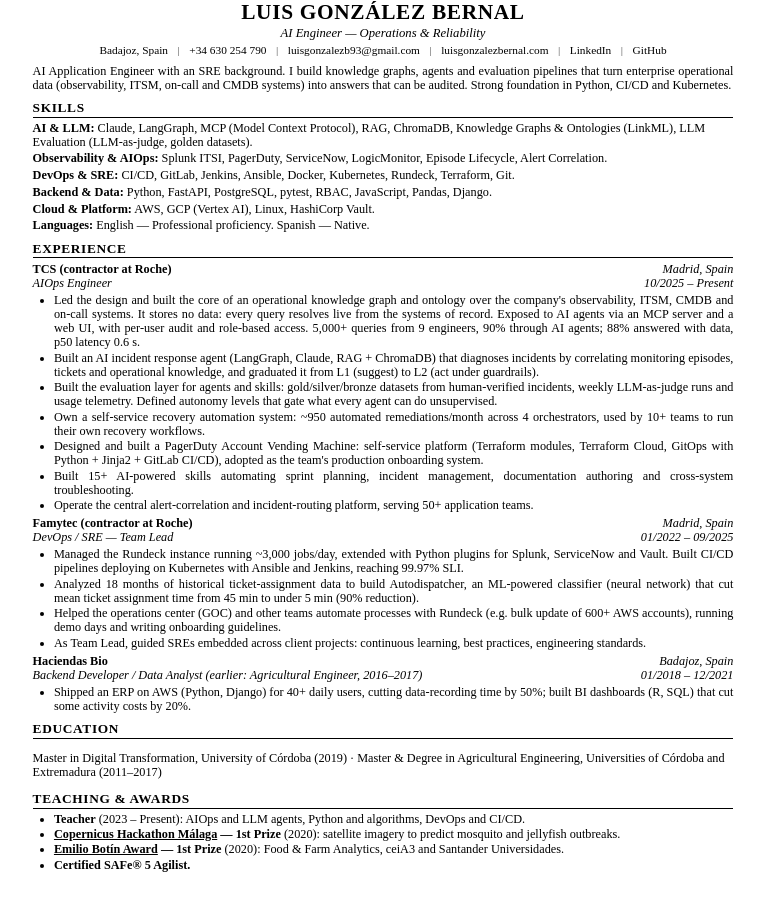
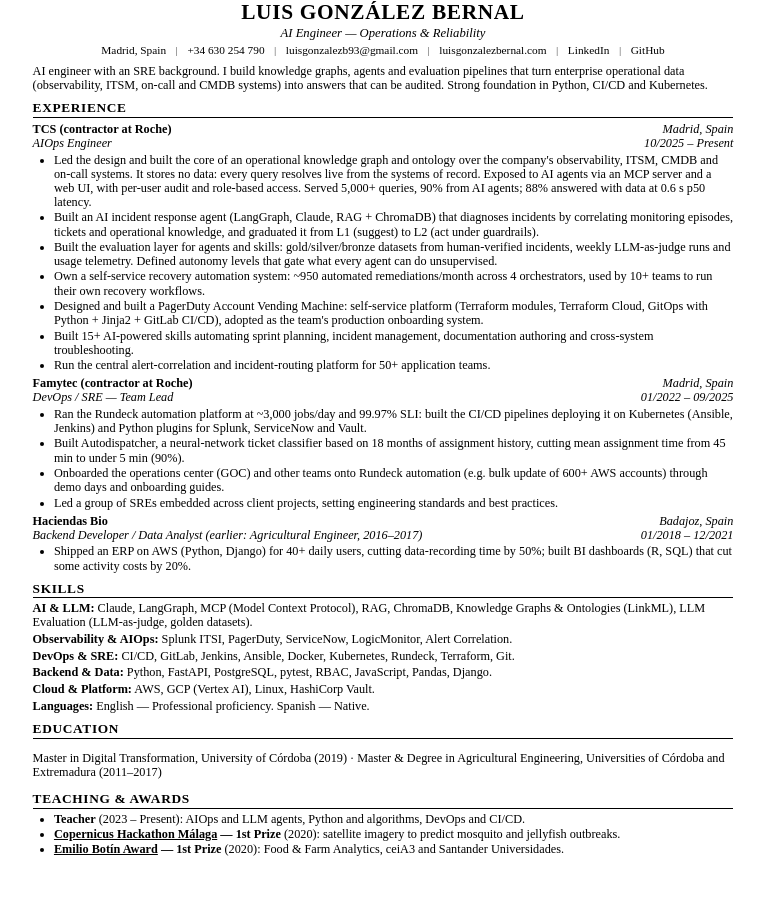
Before and after one commit to iamluisgb/iamluisgb.github.io, a Jekyll site: the page cv-print.html, which Jekyll copies as it is, in a window 1280 px wide. Shown: the whole page, without its empty margins (257-1022 px from the left). Built offline with Jekyll 4.4.1, drawn with Linux system fonts in a browser that asks for light colours.

Commit message:
feat(cv): ubicación en Madrid y CV más directo
Madrid en el CV, la portada, /links y el pie de los informes.
En el CV: experiencia antes que skills, verbos más directos, fuera SAFe y
«Episode Lifecycle», y texto alineado a la izquierda. Sin cifras nuevas.

Co-Authored-By: Claude Opus 5.5 <noreply@anthropic.com>

```diff
--- a/_layouts/base.html
+++ b/_layouts/base.html
@@ -100,7 +100,7 @@
     <a href="/cursos.html">Cursos</a>
     <a href="/reports/">AI Reports</a>
     <a href="/links">Links</a>
-    <span class="der">Badajoz · <a href="mailto:luisgonzalezb93@gmail.com">luisgonzalezb93@gmail.com</a></span>
+    <span class="der">Madrid · <a href="mailto:luisgonzalezb93@gmail.com">luisgonzalezb93@gmail.com</a></span>
   </div>
 </footer>
 
--- a/cv-print.html
+++ b/cv-print.html
@@ -71,7 +71,7 @@
   /* --- Summary --- */
   .summary {
     margin: 3pt 0 0 0;
-    text-align: justify;
+    text-align: left;
   }
 
   /* --- Entry (job/education) --- */
@@ -109,7 +109,7 @@
   }
   ul li {
     margin-bottom: 1pt;
-    text-align: justify;
+    text-align: left;
   }
 
   /* --- Skills compact --- */
@@ -144,7 +144,7 @@
     <h1>Luis González Bernal</h1>
     <div class="tagline">AI Engineer &mdash; Operations &amp; Reliability</div>
     <div class="contact">
-      Badajoz, Spain
+      Madrid, Spain
       <span class="sep">|</span>
       +34 630 254 790
       <span class="sep">|</span>
@@ -158,17 +158,7 @@
     </div>
   </header>
 
-  <p class="summary">AI Application Engineer with an SRE background. I build knowledge graphs, agents and evaluation pipelines that turn enterprise operational data (observability, ITSM, on-call and CMDB systems) into answers that can be audited. Strong foundation in Python, CI/CD and Kubernetes.</p>
-
-  <h2>Skills</h2>
-  <div class="skills">
-    <p><span class="label">AI &amp; LLM:</span> Claude, LangGraph, MCP (Model Context Protocol), RAG, ChromaDB, Knowledge Graphs &amp; Ontologies (LinkML), LLM Evaluation (LLM-as-judge, golden datasets).</p>
-    <p><span class="label">Observability &amp; AIOps:</span> Splunk ITSI, PagerDuty, ServiceNow, LogicMonitor, Episode Lifecycle, Alert Correlation.</p>
-    <p><span class="label">DevOps &amp; SRE:</span> CI/CD, GitLab, Jenkins, Ansible, Docker, Kubernetes, Rundeck, Terraform, Git.</p>
-    <p><span class="label">Backend &amp; Data:</span> Python, FastAPI, PostgreSQL, pytest, RBAC, JavaScript, Pandas, Django.</p>
-    <p><span class="label">Cloud &amp; Platform:</span> AWS, GCP (Vertex AI), Linux, HashiCorp Vault.</p>
-    <p><span class="label">Languages:</span> English — Professional proficiency. Spanish — Native.</p>
-  </div>
+  <p class="summary">AI engineer with an SRE background. I build knowledge graphs, agents and evaluation pipelines that turn enterprise operational data (observability, ITSM, on-call and CMDB systems) into answers that can be audited. Strong foundation in Python, CI/CD and Kubernetes.</p>
 
   <h2>Experience</h2>
 
@@ -176,23 +166,23 @@
     <div class="entry-row"><span class="left">TCS (contractor at Roche)</span><span class="right">Madrid, Spain</span></div>
     <div class="entry-sub"><span>AIOps Engineer</span><span class="right">10/2025 &ndash; Present</span></div>
     <ul>
-      <li>Led the design and built the core of an operational knowledge graph and ontology over the company's observability, ITSM, CMDB and on-call systems. It stores no data: every query resolves live from the systems of record. Exposed to AI agents via an MCP server and a web UI, with per-user audit and role-based access. 5,000+ queries from 9 engineers, 90% through AI agents; 88% answered with data, p50 latency 0.6 s.</li>
+      <li>Led the design and built the core of an operational knowledge graph and ontology over the company's observability, ITSM, CMDB and on-call systems. It stores no data: every query resolves live from the systems of record. Exposed to AI agents via an MCP server and a web UI, with per-user audit and role-based access. Served 5,000+ queries, 90% from AI agents; 88% answered with data at 0.6 s p50 latency.</li>
       <li>Built an AI incident response agent (LangGraph, Claude, RAG + ChromaDB) that diagnoses incidents by correlating monitoring episodes, tickets and operational knowledge, and graduated it from L1 (suggest) to L2 (act under guardrails).</li>
       <li>Built the evaluation layer for agents and skills: gold/silver/bronze datasets from human-verified incidents, weekly LLM-as-judge runs and usage telemetry. Defined autonomy levels that gate what every agent can do unsupervised.</li>
       <li>Own a self-service recovery automation system: ~950 automated remediations/month across 4 orchestrators, used by 10+ teams to run their own recovery workflows.</li>
       <li>Designed and built a PagerDuty Account Vending Machine: self-service platform (Terraform modules, Terraform Cloud, GitOps with Python + Jinja2 + GitLab CI/CD), adopted as the team's production onboarding system.</li>
       <li>Built 15+ AI-powered skills automating sprint planning, incident management, documentation authoring and cross-system troubleshooting.</li>
-      <li>Operate the central alert-correlation and incident-routing platform, serving 50+ application teams.</li>
+      <li>Run the central alert-correlation and incident-routing platform for 50+ application teams.</li>
     </ul>
   </div>
   <div class="entry">
     <div class="entry-row"><span class="left">Famytec (contractor at Roche)</span><span class="right">Madrid, Spain</span></div>
     <div class="entry-sub"><span>DevOps / SRE — Team Lead</span><span class="right">01/2022 &ndash; 09/2025</span></div>
     <ul>
-      <li>Managed the Rundeck instance running ~3,000 jobs/day, extended with Python plugins for Splunk, ServiceNow and Vault. Built CI/CD pipelines deploying on Kubernetes with Ansible and Jenkins, reaching 99.97% SLI.</li>
-      <li>Analyzed 18 months of historical ticket-assignment data to build Autodispatcher, an ML-powered classifier (neural network) that cut mean ticket assignment time from 45 min to under 5 min (90% reduction).</li>
-      <li>Helped the operations center (GOC) and other teams automate processes with Rundeck (e.g. bulk update of 600+ AWS accounts), running demo days and writing onboarding guidelines.</li>
-      <li>As Team Lead, guided SREs embedded across client projects: continuous learning, best practices, engineering standards.</li>
+      <li>Ran the Rundeck automation platform at ~3,000 jobs/day and 99.97% SLI: built the CI/CD pipelines deploying it on Kubernetes (Ansible, Jenkins) and Python plugins for Splunk, ServiceNow and Vault.</li>
+      <li>Built Autodispatcher, a neural-network ticket classifier based on 18 months of assignment history, cutting mean assignment time from 45 min to under 5 min (90%).</li>
+      <li>Onboarded the operations center (GOC) and other teams onto Rundeck automation (e.g. bulk update of 600+ AWS accounts) through demo days and onboarding guides.</li>
+      <li>Led a group of SREs embedded across client projects, setting engineering standards and best practices.</li>
     </ul>
   </div>
   <div class="entry">
@@ -203,6 +193,16 @@
     </ul>
   </div>
 
+  <h2>Skills</h2>
+  <div class="skills">
+    <p><span class="label">AI &amp; LLM:</span> Claude, LangGraph, MCP (Model Context Protocol), RAG, ChromaDB, Knowledge Graphs &amp; Ontologies (LinkML), LLM Evaluation (LLM-as-judge, golden datasets).</p>
+    <p><span class="label">Observability &amp; AIOps:</span> Splunk ITSI, PagerDuty, ServiceNow, LogicMonitor, Alert Correlation.</p>
+    <p><span class="label">DevOps &amp; SRE:</span> CI/CD, GitLab, Jenkins, Ansible, Docker, Kubernetes, Rundeck, Terraform, Git.</p>
+    <p><span class="label">Backend &amp; Data:</span> Python, FastAPI, PostgreSQL, pytest, RBAC, JavaScript, Pandas, Django.</p>
+    <p><span class="label">Cloud &amp; Platform:</span> AWS, GCP (Vertex AI), Linux, HashiCorp Vault.</p>
+    <p><span class="label">Languages:</span> English — Professional proficiency. Spanish — Native.</p>
+  </div>
+
   <h2>Education</h2>
   <p class="skills">Master in Digital Transformation, University of Córdoba (2019)  ·  Master &amp; Degree in Agricultural Engineering, Universities of Córdoba and Extremadura (2011–2017)</p>
 
@@ -211,7 +211,6 @@
     <li><strong>Teacher</strong> (2023 &ndash; Present): AIOps and LLM agents, Python and algorithms, DevOps and CI/CD.</li>
     <li><strong><a href="https://www.uma.es/UMA-Empresa/noticias/el-copernicus-hackathon-malaga-pone-la-ciudad-en-el-mapa-del-ecosistema-de-copernicus-en-europa/">Copernicus Hackathon Málaga</a> &mdash; 1st Prize</strong> (2020): satellite imagery to predict mosquito and jellyfish outbreaks.</li>
     <li><strong><a href="https://www.ceia3.es/es/noticias/premios/el-proyecto-de-empresa-food-and-farm-analytics-ganador-de-los-premios-emilio-botin-2020-promovido-por-ceia3-y-santander-universidades/">Emilio Botín Award</a> &mdash; 1st Prize</strong> (2020): Food &amp; Farm Analytics, ceiA3 and Santander Universidades.</li>
-    <li><strong>Certified SAFe® 5 Agilist.</strong></li>
   </ul>
 
 </div>
--- a/index.html
+++ b/index.html
@@ -27,7 +27,7 @@
   <meta name="twitter:image" content="https://luisgonzalezbernal.com/images/og.jpg">
   <meta name="twitter:site" content="@iamluisgb">
 
-  <script type="application/ld+json">{"@context":"https://schema.org","@graph":[{"@type":"Person","@id":"https://luisgonzalezbernal.com/#persona","name":"Luis González Bernal","alternateName":"Luis González","url":"https://luisgonzalezbernal.com/","image":"https://luisgonzalezbernal.com/images/me-web.png","jobTitle":["AI Engineer","AIOps Engineer","Site Reliability Engineer","Teacher"],"knowsAbout":["Knowledge graphs","Ontologies","Model Context Protocol","LLM evaluation","Site Reliability Engineering","Observability","Incident management","Splunk ITSI","PagerDuty","Rundeck","Kubernetes","Python","DevOps","Machine learning","AI agents","LangGraph"],"award":["Premio Emilio Botín 2020 (ceiA3)","Copernicus Hackathon Málaga 2020, primer premio"],"address":{"@type":"PostalAddress","addressLocality":"Badajoz","addressCountry":"ES"},"sameAs":["https://www.linkedin.com/in/iamluisgb/","https://github.com/iamluisgb","https://x.com/iamluisgb","https://instagram.com/iamluisgb"],"founder":[{"@type":"Organization","name":"Food & Farm Analytics","url":"https://fnfanalytics.com/"},{"@type":"Organization","name":"Raiatech","url":"https://raiatech.com/"}]},{"@type":"WebSite","@id":"https://luisgonzalezbernal.com/#web","url":"https://luisgonzalezbernal.com/","name":"Luis González","inLanguage":"en","author":{"@id":"https://luisgonzalezbernal.com/#persona"}}]}</script>
+  <script type="application/ld+json">{"@context":"https://schema.org","@graph":[{"@type":"Person","@id":"https://luisgonzalezbernal.com/#persona","name":"Luis González Bernal","alternateName":"Luis González","url":"https://luisgonzalezbernal.com/","image":"https://luisgonzalezbernal.com/images/me-web.png","jobTitle":["AI Engineer","AIOps Engineer","Site Reliability Engineer","Teacher"],"knowsAbout":["Knowledge graphs","Ontologies","Model Context Protocol","LLM evaluation","Site Reliability Engineering","Observability","Incident management","Splunk ITSI","PagerDuty","Rundeck","Kubernetes","Python","DevOps","Machine learning","AI agents","LangGraph"],"award":["Premio Emilio Botín 2020 (ceiA3)","Copernicus Hackathon Málaga 2020, primer premio"],"address":{"@type":"PostalAddress","addressLocality":"Madrid","addressCountry":"ES"},"sameAs":["https://www.linkedin.com/in/iamluisgb/","https://github.com/iamluisgb","https://x.com/iamluisgb","https://instagram.com/iamluisgb"],"founder":[{"@type":"Organization","name":"Food & Farm Analytics","url":"https://fnfanalytics.com/"},{"@type":"Organization","name":"Raiatech","url":"https://raiatech.com/"}]},{"@type":"WebSite","@id":"https://luisgonzalezbernal.com/#web","url":"https://luisgonzalezbernal.com/","name":"Luis González","inLanguage":"en","author":{"@id":"https://luisgonzalezbernal.com/#persona"}}]}</script>
 
   <!-- Umami Analytics (script self-hosteado, reporta a cloud.umami.is) -->
   <script defer src="/u/s.js" data-website-id="08c1619b-4bb8-471b-9dc9-9b6cda88e8ae" data-host-url="https://cloud.umami.is" data-domains="luisgonzalezbernal.com"></script>
@@ -397,7 +397,7 @@
     <a href="cursos.html" data-i18n="f.cursos">Courses</a>
     <a href="/reports/">AI Reports</a>
     <a href="/links">Links</a>
-    <span class="der">Badajoz · <a href="mailto:luisgonzalezb93@gmail.com">luisgonzalezb93@gmail.com</a></span>
+    <span class="der">Madrid · <a href="mailto:luisgonzalezb93@gmail.com">luisgonzalezb93@gmail.com</a></span>
   </div>
 </footer>
 
--- a/links.html
+++ b/links.html
@@ -362,7 +362,7 @@
     <!-- FOOTER -->
     <footer class="text-center flex flex-col gap-2 pt-4 animate-in delay-5">
       <a href="mailto:luisgonzalezb93@gmail.com" data-umami-event="home-mail" class="font-mono text-xs text-cyber-light hover:text-electric transition-colors">luisgonzalezb93@gmail.com</a>
-      <p class="font-mono text-xs text-on-surface" data-i18n="footer.location">Badajoz, España</p>
+      <p class="font-mono text-xs text-on-surface" data-i18n="footer.location">Madrid, España</p>
       <a href="/" class="font-mono text-xs text-cyber-light hover:text-electric transition-colors mt-2" data-i18n="footer.web">Web completa →</a>
     </footer>
 
@@ -398,7 +398,7 @@
         "section.about": "// Sobre mí",
         "about.text1": "SRE en el sector farmacéutico. Construyo productos con IA, de los partes de campo de FnF a pipelines que se verifican solos, y enseño Python y DevOps.",
         "about.text3": "Sistema sobre motivación.",
-        "footer.location": "Badajoz, España",
+        "footer.location": "Madrid, España",
       "footer.web": "Web completa →",
         "meta.description": "SRE, AI Engineer y profesor. Observabilidad e incidentes en producción, productos con IA y cursos de Python y DevOps.",
         "og.description": "SRE, AI Engineer y profesor. Observabilidad e incidentes en producción, productos con IA y cursos de Python y DevOps.",
@@ -431,7 +431,7 @@
         "section.about": "// About",
         "about.text1": "SRE in pharma. I build AI products, from FnF field reports to pipelines that check themselves, and I teach Python and DevOps.",
         "about.text3": "System over motivation.",
-        "footer.location": "Badajoz, Spain",
+        "footer.location": "Madrid, Spain",
       "footer.web": "Full website →",
         "meta.description": "SRE, AI Engineer and teacher. Observability and incident response in production, AI products, and Python and DevOps courses.",
         "og.description": "SRE, AI Engineer and teacher. Observability and incident response in production, AI products, and Python and DevOps courses.",
```
Also changed, not shown: cv.html (+9 -10 lines), 1 other file.
